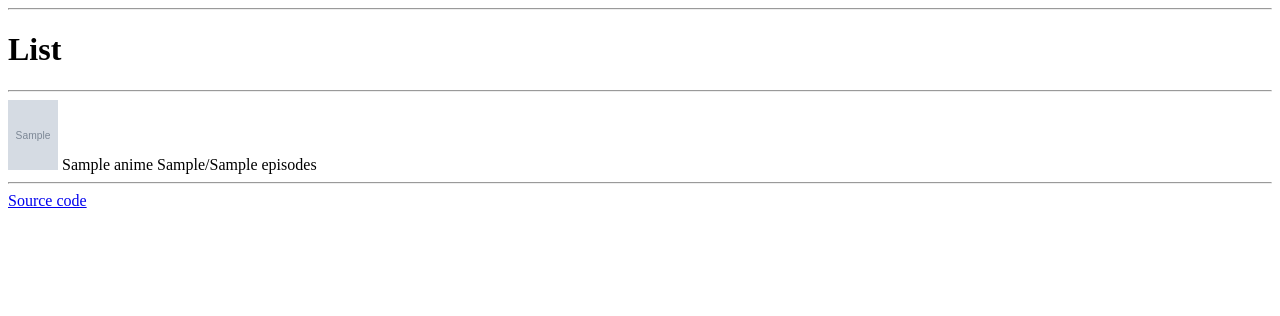
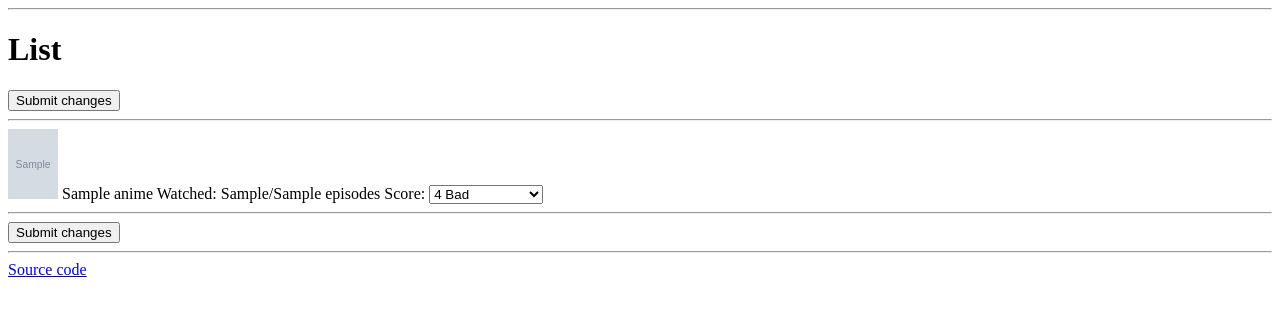
Before and after one commit to bntti/animelist, a Flask app: template templates/list.html in a window 1280 px wide. Shown: the part 26-342 px from the top of the page. Run offline with Flask 2, Linux system fonts and the light colour scheme; the template is opened without the code that fills it: most values are stand-ins (such as "Sample title", 1, 10 or a date in 2020); grey boxes marked "Sample" are stand-in pictures.

Commit message:
Add feature to rate anime

```diff
--- a/app.py
+++ b/app.py
@@ -15,9 +15,25 @@ def index() -> str:
     return render_template("index.html")
 
 
-@app.route("/list")
+@app.route("/list", methods=["GET", "POST"])
 def list() -> str:
     list = database.get_list(session["user"]["id"])
+    if request.method == "POST":
+        change = False
+        for anime in list:
+            new_rating = request.form.get(str(anime["id"]))
+            new_rating = None if new_rating == "None" else int(new_rating)
+            if new_rating != anime["rating"]:
+                print(new_rating)
+                change = True
+                database.set_score(
+                    session["user"]["id"], anime["id"], new_rating
+                )
+
+        if change:
+            # TODO: Update anime scores
+            list = database.get_list(session["user"]["id"])
+
     return render_template("list.html", list=list)
 
 
--- a/templates/list.html
+++ b/templates/list.html
@@ -5,11 +5,35 @@
 <h1>List</h1>
 
 <!-- List -->
-{% for anime in list %}
-<hr />
-<img alt="Anime thumbnail" src={{anime.thumbnail}} width=50 height=70>
-{{anime.title}}
-{{anime.watched_episodes}}/{{anime.episodes}}
-{% endfor %}
+<form method="POST">
+    <input type="submit" value="Submit changes" />
+
+    {% for anime in list %}
+    <hr />
+    <!-- Anime information -->
+    <img alt="Anime thumbnail" src={{anime.thumbnail}} width=50 height=70>
+    {{anime.title}}
+    Watched: {{anime.watched_episodes}}/{{anime.episodes}}
+
+    <!-- Score selection -->
+    Score:
+    <select name="{{anime.id}}">
+        <option value="None" {% if not anime.rating %} selected {% endif %}></option>
+        <option value="1" {% if anime.rating==1 %} selected {% endif %}>1 Appaling</option>
+        <option value="2" {% if anime.rating==2 %} selected {% endif %}>2 Horrible</option>
+        <option value="3" {% if anime.rating==3 %} selected {% endif %}>3 Very bad</option>
+        <option value="4" {% if anime.rating==4 %} selected {% endif %}>4 Bad</option>
+        <option value="5" {% if anime.rating==5 %} selected {% endif %}>5 Average</option>
+        <option value="6" {% if anime.rating==6 %} selected {% endif %}>6 Fine</option>
+        <option value="7" {% if anime.rating==7 %} selected {% endif %}>7 Good</option>
+        <option value="8" {% if anime.rating==8 %} selected {% endif %}>8 Very good</option>
+        <option value="9" {% if anime.rating==9 %} selected {% endif %}>9 Great</option>
+        <option value="10" {% if anime.rating==10 %} selected {% endif %}>10 Masterpiece</option>
+    </select>
+    {% endfor %}
+
+    <hr />
+    <input type="submit" value="Submit changes" />
+</form>
 
 {% endblock %}
```
Also changed, not shown: database.py (+16 -7 lines).
